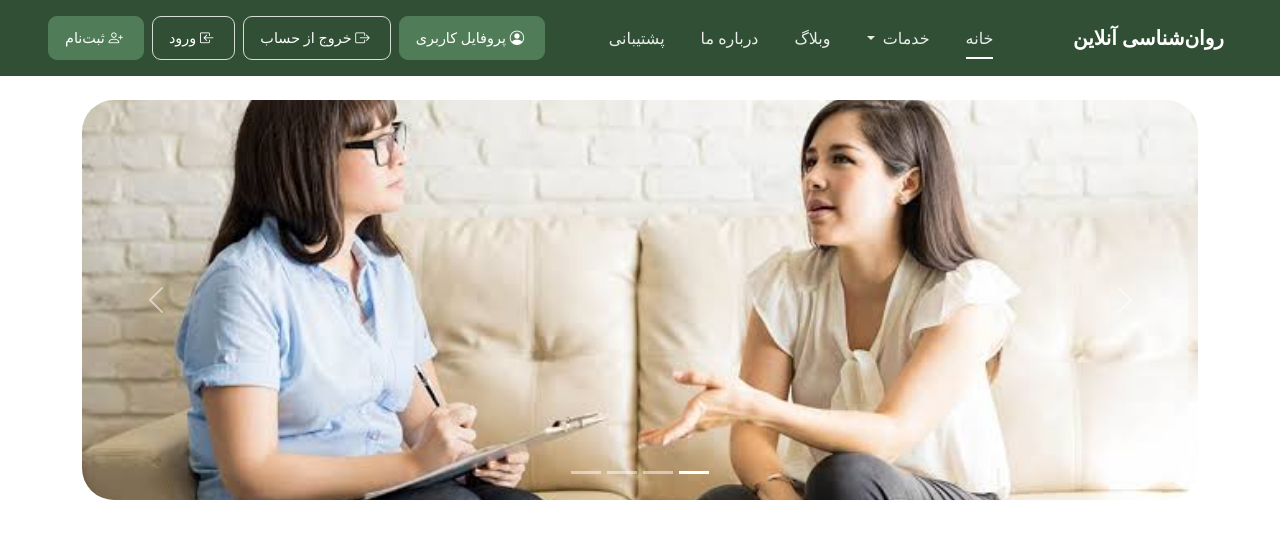
After one commit to Moein-Moatali-2006/Ravanshenasi_Online, a Flask app: template templates/home.html in a window 1280 px wide. The commit adds this page. Shown: the top 539 px of the page. Run offline with Flask 3, Linux system fonts and the light colour scheme; the template is opened without the code that fills it, so the values that code supplies are empty.

Commit message:
Add navbar

```diff
--- a/main.py
+++ b/main.py
@@ -1,8 +1,8 @@
-from flask import Flask
+from flask import Flask, render_template
 
 
 app = Flask("Ravanshenasi Online")
 
 @app.route("/", methods=["GET"])
 def home():
-    return "This is a test"
+    return render_template("home.html")
--- a/templates/base.html
+++ b/templates/base.html
@@ -1,5 +1,5 @@
 <!DOCTYPE html>
-<html lang="en" dir="rtl">
+<html lang="fa" dir="rtl">
 <head>
     <meta charset="UTF-8">
     <meta name="viewport" content="width=device-width, initial-scale=1.0">
@@ -12,6 +12,11 @@
 </head>
 <body>
 
+    {% include 'inc/navbar.html' %}
+
+    {% block content %}
+    {% endblock %}
+
     <script src="https://cdn.jsdelivr.net/npm/bootstrap@5.3.8/dist/js/bootstrap.bundle.min.js"></script>
 </body>
 </html>
--- /dev/null
+++ b/templates/home.html
@@ -0,0 +1,91 @@
+{% extends "base.html" %}
+
+{% block content %}
+
+<div id="carouselStackedIndicators" class="carousel slide container my-4">
+
+    <div class="carousel-inner rounded-5">
+
+        <div class="carousel-item active">
+            <img src="{{ url_for('static', filename='images/c1.jpg') }}"
+                 class="d-block w-100 carousel-image"
+                 alt="تصویر اول">
+        </div>
+
+        <div class="carousel-item">
+            <img src="{{ url_for('static', filename='images/c2.jpg') }}"
+                 class="d-block w-100 carousel-image"
+                 alt="تصویر دوم">
+        </div>
+
+        <div class="carousel-item">
+            <img src="{{ url_for('static', filename='images/c3.jpg') }}"
+                 class="d-block w-100 carousel-image"
+                 alt="تصویر سوم">
+        </div>
+
+        <div class="carousel-item">
+            <img src="{{ url_for('static', filename='images/c4.jpg') }}"
+                 class="d-block w-100 carousel-image"
+                 alt="تصویر چهارم">
+        </div>
+
+    </div>
+
+    <!-- Controls -->
+    <button class="carousel-control-prev" type="button"
+            data-bs-target="#carouselStackedIndicators"
+            data-bs-slide="prev">
+        <span class="carousel-control-prev-icon" aria-hidden="true"></span>
+        <span class="visually-hidden">قبلی</span>
+    </button>
+
+    <button class="carousel-control-next" type="button"
+            data-bs-target="#carouselStackedIndicators"
+            data-bs-slide="next">
+        <span class="carousel-control-next-icon" aria-hidden="true"></span>
+        <span class="visually-hidden">بعدی</span>
+    </button>
+
+    <!-- Indicators -->
+    <div class="carousel-indicators">
+        <button type="button"
+                data-bs-target="#carouselStackedIndicators"
+                data-bs-slide-to="0"
+                class="active"
+                aria-current="true"
+                aria-label="اسلاید اول"></button>
+
+        <button type="button"
+                data-bs-target="#carouselStackedIndicators"
+                data-bs-slide-to="1"
+                aria-label="اسلاید دوم"></button>
+
+        <button type="button"
+                data-bs-target="#carouselStackedIndicators"
+                data-bs-slide-to="2"
+                aria-label="اسلاید سوم"></button>
+
+        <button type="button"
+                data-bs-target="#carouselStackedIndicators"
+                data-bs-slide-to="3"
+                aria-label="اسلاید چهارم"></button>
+    </div>
+
+</div>
+
+<style>
+    .carousel-image {
+        width: 100%;
+        height: 400px;
+        object-fit: cover;
+    }
+
+    @media (max-width: 768px) {
+        .carousel-image {
+            height: 230px;
+        }
+    }
+</style>
+
+{% endblock %}
--- /dev/null
+++ b/templates/inc/navbar.html
@@ -0,0 +1,289 @@
+<!-- Bootstrap Icons -->
+<link rel="stylesheet" href="https://cdn.jsdelivr.net/npm/bootstrap-icons@1.11.3/font/bootstrap-icons.min.css">
+
+<nav class="navbar navbar-expand-lg navbar-dark algae-navbar" dir="rtl">
+    <div class="container-fluid px-4 px-xl-5">
+
+        <!-- Brand -->
+        <a class="navbar-brand d-flex align-items-center gap-2 fw-bold"
+           href="/">
+            <i class="bi bi-leaf brand-icon" aria-hidden="true"></i>
+            <span>روان‌شناسی آنلاین</span>
+        </a>
+
+        <!-- Mobile Toggle -->
+        <button class="navbar-toggler" type="button"
+                data-bs-toggle="collapse"
+                data-bs-target="#mainNavbar"
+                aria-controls="mainNavbar"
+                aria-expanded="false"
+                aria-label="باز کردن منو">
+            <span class="navbar-toggler-icon"></span>
+        </button>
+
+        <!-- Navigation -->
+        <div class="collapse navbar-collapse" id="mainNavbar">
+
+            <ul class="navbar-nav mx-auto align-items-lg-center gap-lg-3">
+
+                <!-- Home -->
+                <li class="nav-item">
+                    <a class="nav-link active" aria-current="page" href="/">
+                        خانه
+                    </a>
+                </li>
+
+                <!-- Services -->
+                <li class="nav-item dropdown">
+                    <a class="nav-link dropdown-toggle"
+                       href="#"
+                       role="button"
+                       data-bs-toggle="dropdown"
+                       aria-expanded="false">
+                        خدمات
+                    </a>
+
+                    <ul class="dropdown-menu algae-dropdown">
+
+                        <li>
+                            <a class="dropdown-item" href="/services/couples/">
+                                <i class="bi bi-people ms-2" aria-hidden="true"></i>
+                                زوج‌درمانی
+                            </a>
+                        </li>
+
+                        <li>
+                            <a class="dropdown-item" href="/services/individual/">
+                                <i class="bi bi-person ms-2" aria-hidden="true"></i>
+                                مشاوره فردی
+                            </a>
+                        </li>
+
+                        <li>
+                            <a class="dropdown-item" href="/services/mental-disorders/">
+                                <i class="bi bi-heart-pulse ms-2" aria-hidden="true"></i>
+                                اختلالات روان
+                            </a>
+                        </li>
+
+                        <li>
+                            <a class="dropdown-item" href="/services/educational/">
+                                <i class="bi bi-mortarboard ms-2" aria-hidden="true"></i>
+                                مشاوره تحصیلی
+                            </a>
+                        </li>
+
+                    </ul>
+                </li>
+
+                <!-- Blog -->
+                <li class="nav-item">
+                    <a class="nav-link" href="/blog/">
+                        وبلاگ
+                    </a>
+                </li>
+
+                <!-- About -->
+                <li class="nav-item">
+                    <a class="nav-link" href="/about/">
+                        درباره ما
+                    </a>
+                </li>
+
+                <!-- Support -->
+                <li class="nav-item">
+                    <a class="nav-link" href="/support/">
+                        پشتیبانی
+                    </a>
+                </li>
+
+            </ul>
+
+            <!-- Authentication -->
+            <div class="auth-buttons d-flex align-items-center gap-2">
+
+                <a class="btn btn-profile" href="/profile/">
+                    <i class="bi bi-person-circle ms-1" aria-hidden="true"></i>
+                    پروفایل کاربری
+                </a>
+
+                <a class="btn btn-logout" href="/logout/">
+                    <i class="bi bi-box-arrow-right ms-1" aria-hidden="true"></i>
+                    خروج از حساب
+                </a>
+
+                <a class="btn btn-login" href="/login/">
+                    <i class="bi bi-box-arrow-in-left ms-1" aria-hidden="true"></i>
+                    ورود
+                </a>
+
+                <a class="btn btn-register" href="/register/">
+                    <i class="bi bi-person-plus ms-1" aria-hidden="true"></i>
+                    ثبت‌نام
+                </a>
+
+            </div>
+
+        </div>
+    </div>
+</nav>
+
+
+<style>
+    /* Main Navbar */
+    .algae-navbar {
+        background-color: #304F35;
+        min-height: 76px;
+        padding: 12px 0;
+        font-family: inherit;
+    }
+
+    /* Brand */
+    .algae-navbar .navbar-brand {
+        color: #fff;
+        font-size: 1.25rem;
+        white-space: nowrap;
+    }
+
+    .algae-navbar .navbar-brand:hover {
+        color: #fff;
+    }
+
+    .brand-icon {
+        font-size: 2rem;
+        line-height: 1;
+    }
+
+    /* Navigation Links */
+    .algae-navbar .navbar-nav .nav-link {
+        color: rgba(255, 255, 255, 0.9);
+        font-size: 1rem;
+        font-weight: 500;
+        padding: 12px 10px;
+        position: relative;
+        transition: color 0.2s ease;
+    }
+
+    .algae-navbar .navbar-nav .nav-link:hover,
+    .algae-navbar .navbar-nav .nav-link:focus {
+        color: #fff;
+    }
+
+    /* Active Link */
+    .algae-navbar .navbar-nav .nav-link.active::after {
+        content: "";
+        position: absolute;
+        bottom: 3px;
+        right: 10px;
+        left: 10px;
+        height: 2px;
+        background-color: #fff;
+    }
+
+    /* Services Dropdown */
+    .algae-dropdown {
+        background-color: #304F35;
+        border: 1px solid rgba(255, 255, 255, 0.12);
+        border-radius: 10px;
+        padding: 8px;
+        min-width: 220px;
+        box-shadow: 0 10px 25px rgba(0, 0, 0, 0.18);
+    }
+
+    .algae-dropdown .dropdown-item {
+        color: #fff;
+        text-align: right;
+        padding: 11px 14px;
+        border-radius: 6px;
+        transition: background-color 0.2s ease;
+    }
+
+    .algae-dropdown .dropdown-item:hover,
+    .algae-dropdown .dropdown-item:focus {
+        color: #fff;
+        background-color: #426A49;
+    }
+
+    .algae-dropdown .dropdown-item i {
+        font-size: 1.1rem;
+        vertical-align: middle;
+    }
+
+    /* Authentication Buttons */
+    .auth-buttons .btn {
+        font-size: 0.9rem;
+        font-weight: 500;
+        padding: 10px 16px;
+        border-radius: 9px;
+        white-space: nowrap;
+        transition: all 0.2s ease;
+    }
+
+    /* Profile & Register */
+    .btn-profile,
+    .btn-register {
+        color: #fff;
+        background-color: #507D57;
+        border: 1px solid #507D57;
+    }
+
+    .btn-profile:hover,
+    .btn-register:hover {
+        color: #fff;
+        background-color: #426A49;
+        border-color: #426A49;
+    }
+
+    /* Login & Logout */
+    .btn-login,
+    .btn-logout {
+        color: #fff;
+        background-color: transparent;
+        border: 1px solid rgba(255, 255, 255, 0.8);
+    }
+
+    .btn-login:hover,
+    .btn-logout:hover {
+        color: #304F35;
+        background-color: #fff;
+        border-color: #fff;
+    }
+
+    /* Keyboard Focus */
+    .algae-navbar a:focus-visible,
+    .algae-navbar button:focus-visible {
+        outline: 2px solid #fff;
+        outline-offset: 3px;
+    }
+
+    /* Mobile */
+    @media (max-width: 991.98px) {
+
+        .algae-navbar .navbar-collapse {
+            padding-top: 15px;
+        }
+
+        .algae-navbar .navbar-nav {
+            align-items: stretch !important;
+            gap: 0 !important;
+        }
+
+        .algae-navbar .navbar-nav .nav-link.active::after {
+            right: 0;
+            left: auto;
+            width: 35px;
+        }
+
+        .algae-dropdown {
+            border: none;
+            box-shadow: none;
+            margin-bottom: 8px;
+        }
+
+        .auth-buttons {
+            padding-top: 12px;
+            padding-bottom: 5px;
+            flex-wrap: wrap;
+        }
+    }
+</style>
```
Also changed, not shown: static/images/c1.jpg (added), static/images/c2.jpg (added), static/images/c3.jpg (added), static/images/c4.jpg (added).
